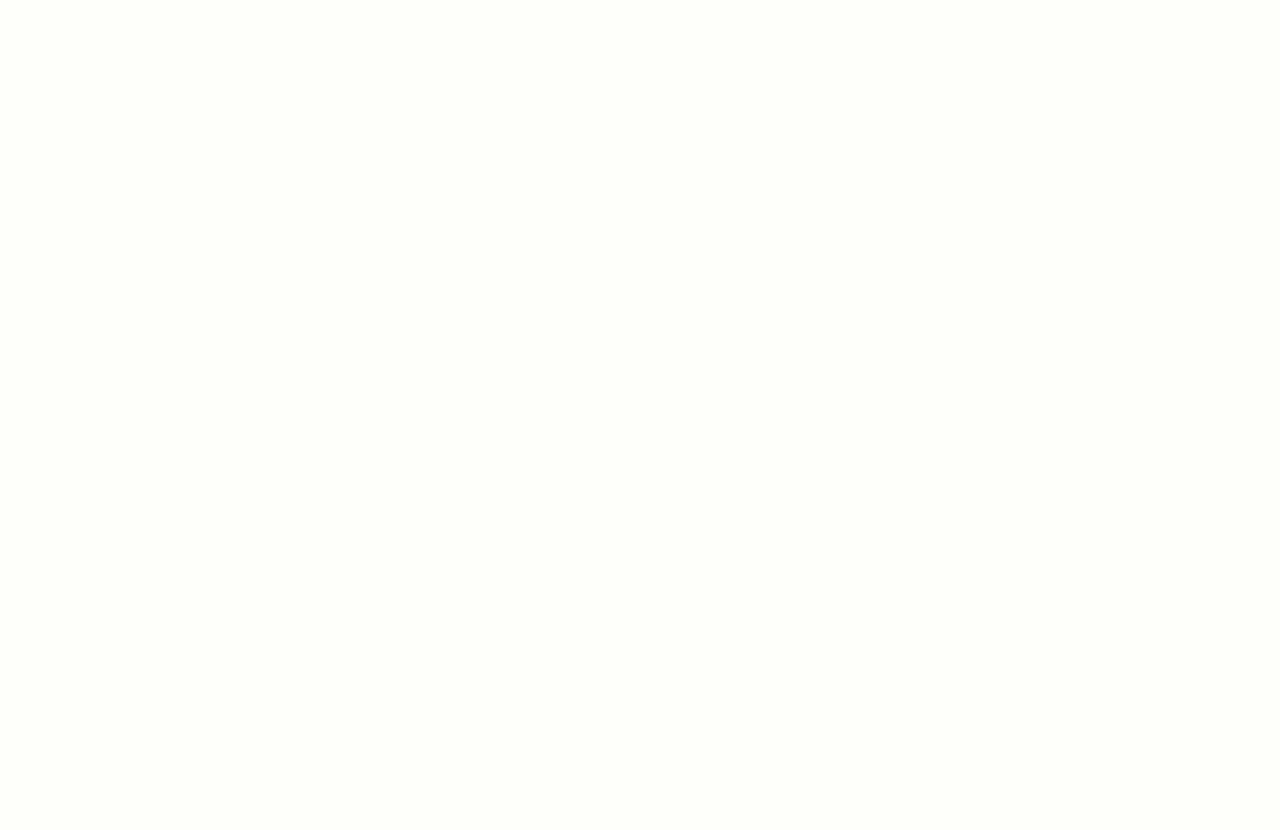
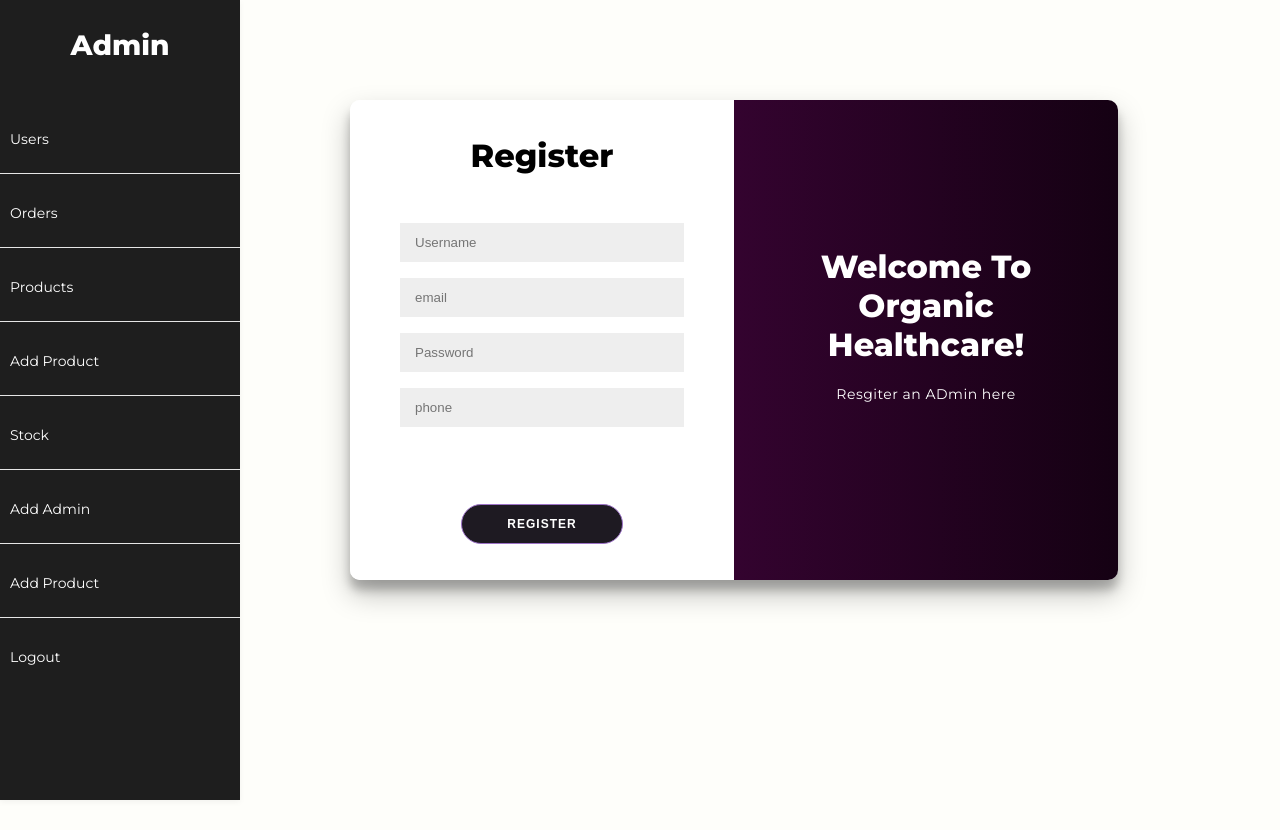
Before and after one commit to Genious-Bajracharya/Organic-Healthcare, a React (Create React App) app in the folder client/: page /addadmin in a window 1280 px wide. Before the commit this address had no page. Built offline with nearby package versions, Linux system fonts and the light colour scheme.

Commit message:
admin regitser

```diff
--- a/client/src/App.js
+++ b/client/src/App.js
@@ -18,6 +18,8 @@
 import Stock from "./components/admin/stock";
 import AddStock from "./components/admin/addStock";
 import Search from "./components/search";
+import AddProduct from "./components/admin/addProduct";
+import AddAdmin from "./components/admin/addAdmin";
 
 function App() {
   return (
@@ -42,6 +44,8 @@
         <Route exact path="/stock" element={<Stock />} />
         <Route exact path="/addstock/:id" element={<AddStock />} />
         <Route exact path="/search/:id" element={<Search />} />
+        <Route exact path="/addadmin" element={<AddAdmin />} />
+        <Route exact path="/addproduct" element={<AddProduct />} />
       </Routes>
     </BrowserRouter>
   );
--- /dev/null
+++ b/client/src/components/admin/addAdmin.js
@@ -0,0 +1,110 @@
+import React, { useState, useEffect } from "react";
+import axios from "axios";
+import Sidebar from "./adminside";
+// import "../../css/addadmin.css";
+
+const Addadmin = () => {
+  const [username, setusername] = useState("");
+  const [email, setEmail] = useState("");
+  const [password, setPassword] = useState("");
+  const [phone, setphone] = useState("");
+  const [confPassword, setConfPassword] = useState("");
+
+  const [registerStatus, setRegisterStatus] = useState("");
+
+  const handlesubmit = (e) => {
+    e.preventDefault();
+    try {
+      axios
+        .post("http://localhost:3001/registeradmin", {
+          email: email,
+          username: username,
+          password: password,
+          phone: phone,
+          confPassword: confPassword,
+        })
+        .then((response) => {
+          setRegisterStatus(response);
+          console.log(response);
+          if (response.data.message) {
+            setRegisterStatus(response.data.message);
+          } else {
+            setRegisterStatus(
+              "ACCOUNT CREATED SUCCESSFULLY CHECK YOUR EMAIL FOR VERIFICATION "
+            );
+          }
+        });
+    } catch (error) {
+      if (error.response) {
+        setRegisterStatus(error.response.data.message);
+      }
+    }
+  };
+
+  return (
+    <div>
+      <Sidebar />
+      <div className="container" id="container">
+        <div className="form-container sign-in-container">
+          <form onSubmit={handlesubmit} className="box">
+            <h1>Register</h1>
+            <div className="space"></div>
+
+            <input
+              type="text"
+              name="username"
+              placeholder="Username"
+              id="username"
+              required
+              value={username}
+              onChange={(e) => setusername(e.target.value)}
+            />
+            <input
+              type="email"
+              name="email"
+              placeholder="email"
+              id="email"
+              required
+              value={email}
+              onChange={(e) => setEmail(e.target.value)}
+            />
+            <input
+              type="password"
+              name="password"
+              placeholder="Password"
+              id="password"
+              required
+              value={password}
+              onChange={(e) => setPassword(e.target.value)}
+            />
+            <input
+              type="phone"
+              name="phone"
+              placeholder="phone"
+              id="phone"
+              required
+              value={phone}
+              onChange={(e) => setphone(e.target.value)}
+            />
+
+            <br />
+            <p className="has-text-centered">{registerStatus}</p>
+            <button type="submit" value="register">
+              Register
+            </button>
+          </form>
+        </div>
+        <div className="overlay-container">
+          <div className="overlay">
+            <div className="overlay-panel overlay-right">
+              <h1>Welcome To Organic Healthcare!</h1>
+              <p>Resgiter an ADmin here </p>
+            </div>
+          </div>
+        </div>
+      </div>
+    </div>
+  );
+};
+
+export default Addadmin;
--- /dev/null
+++ b/client/src/components/admin/addProduct.js
@@ -0,0 +1,47 @@
+import React, { useState, useEffect } from "react";
+import axios from "axios";
+import Sidebar from "./adminside";
+import "../../css/admin.css";
+
+const Orders = () => {
+  const [order, setOrders] = useState([]);
+
+  useEffect(() => {
+    const fetchOrders = async () => {
+      try {
+        const res = await axios.get("http://localhost:3001/orders");
+        setOrders(res.data);
+      } catch (error) {
+        console.error(error);
+      }
+    };
+    fetchOrders();
+  }, []);
+
+  return (
+    <div className="main-content">
+      <Sidebar />
+      <h2>Orders</h2>
+      <table>
+        <thead>
+          <tr>
+            <th>Username</th>
+            <th>Product</th>
+            <th>Order Time</th>
+          </tr>
+        </thead>
+        <tbody>
+          {order.map((order) => (
+            <tr key={order.order_id}>
+              <td>{order.username}</td>
+              <td>{order.product}</td>
+              <td>{order.created_at}</td>
+            </tr>
+          ))}
+        </tbody>
+      </table>
+    </div>
+  );
+};
+
+export default Orders;
--- a/client/src/components/admin/adminside.js
+++ b/client/src/components/admin/adminside.js
@@ -45,6 +45,12 @@
         <li>
           <Link to="/stock">Stock</Link>
         </li>
+        <li>
+          <Link to="/addadmin">Add Admin</Link>
+        </li>
+        <li>
+          <Link to="/addproduct">Add Product</Link>
+        </li>
 
         <li>
           <Link to="/login">Logout</Link>
--- a/client/src/components/dashboard.js
+++ b/client/src/components/dashboard.js
@@ -136,7 +136,7 @@
             </form>
           </div>
           <img
-            src="https://media.istockphoto.com/id/1340716614/photo/abstract-icon-representing-the-ecological-call-to-recycle-and-reuse-in-the-form-of-a-pond.jpg?b=1&s=170667a&w=0&k=20&c=Cq97-kZuEJT9GA4lwt3ptWWb5fpBAneYbUfyru_7h0I="
+            src="https://media.istockphoto.com/id/854725372/photo/healthy-food-clean-eating-selection.jpg?s=612x612&w=0&k=20&c=Ef1hlrgJnDdZvs05v6yKz1ajYZX_KaWJdR9vIVSxXP0="
             alt="Organic Products"
           />
         </section>
--- a/client/src/components/register.js
+++ b/client/src/components/register.js
@@ -44,6 +44,7 @@
   };
 
   return (
+    <div>
       <div className="container" id="container">
         <div className="form-container sign-in-container">
           <form onSubmit={handlesubmit} className="box">
@@ -108,6 +109,7 @@
           </div>
         </div>
       </div>
+    </div>
   );
 };
 
--- /dev/null
+++ b/client/src/css/addadmin.css
@@ -0,0 +1,54 @@
+@import url('https://fonts.googleapis.com/css?family=PT+Sans');
+
+.addmin body{
+  background: #fff;
+  font-family: 'PT Sans', sans-serif;
+}
+.addmin  h2{
+  padding-top: 1.5rem;
+  text-align: center;
+
+}
+.addmin  a{
+  color: #333;
+}
+.addmin  a:hover{
+  color: #da5767;
+  text-decoration: none;
+}
+.addmin .card{
+  border: 0.40rem solid #f8f9fa;
+  top: 10%;
+}
+.addmin .form-control{
+  background-color: #f8f9fa;
+  padding: 20px;
+
+  margin-bottom: 1.3rem;
+  width:500px;
+}
+
+.addmin .form-control:focus {
+
+    color: #000000;
+    background-color: #ffffff;
+    border: 3px solid #da5767;
+    outline: 0;
+    box-shadow: none;
+
+
+}
+
+.addmin  .btn{
+  padding: 0.6rem 1.2rem;
+  background: #da5767;
+  border: 2px solid #da5767;
+}
+.addmin .btn-primary:hover {
+
+
+    background-color: #df8c96;
+    border-color: #df8c96;
+  transition: .3s;
+
+}
--- a/client/src/css/dashboard.css
+++ b/client/src/css/dashboard.css
@@ -67,13 +67,19 @@
 }
 
 .new{
+  margin-top: 20px;
   display: flex;
   width:1200px;
   height:fit-content;
+  background-color: #42423a;
+  border-radius: 10px;
+
 }
 .new h2{
   font-size: 2rem;
   text-align: left;
+  color: #fefefa;
+  margin-left: 10px;
 
 }
 
@@ -86,6 +92,7 @@
   flex-wrap: wrap;
   justify-content: flex-start;
   margin: 2rem 0;
+
 }
 
 .product-card {
@@ -97,7 +104,7 @@
   background-color: #42423d;
   box-shadow: 0 10px 20px rgba(0,0,0,0.19), 0 6px 6px rgba(0,0,0,0.23);
   margin: 1rem;
-  text-align: center;
+  text-align: left;
   position: relative;
 }
 .product-card:hover {
@@ -115,12 +122,14 @@
   margin-top: 1rem;
   font-weight: bold;
   margin-bottom: -10px;
+  margin-left: 10px;
 }
 
 .product-card p {
   font-size: 15px;
   color: #ffffff;
   margin-bottom: 10px;
+  margin-left: 10px;
 }
 
 .product-card:hover .product-content {
@@ -148,7 +157,9 @@
 .hero {
   position: relative;
   height: 600px;
-  width: 1600px;
+  width: 1400px;
+  margin-top: 10px;
+  align-self: center;
 }
 
 .hero-content {
```
Also changed, not shown: client/src/css/logreg.css (line endings or trailing spaces), client/src/css/register.css (line endings or trailing spaces), 1 other file (tests, documents, lock files or other folders). Lines whose indentation alone changed are shown as unchanged.
